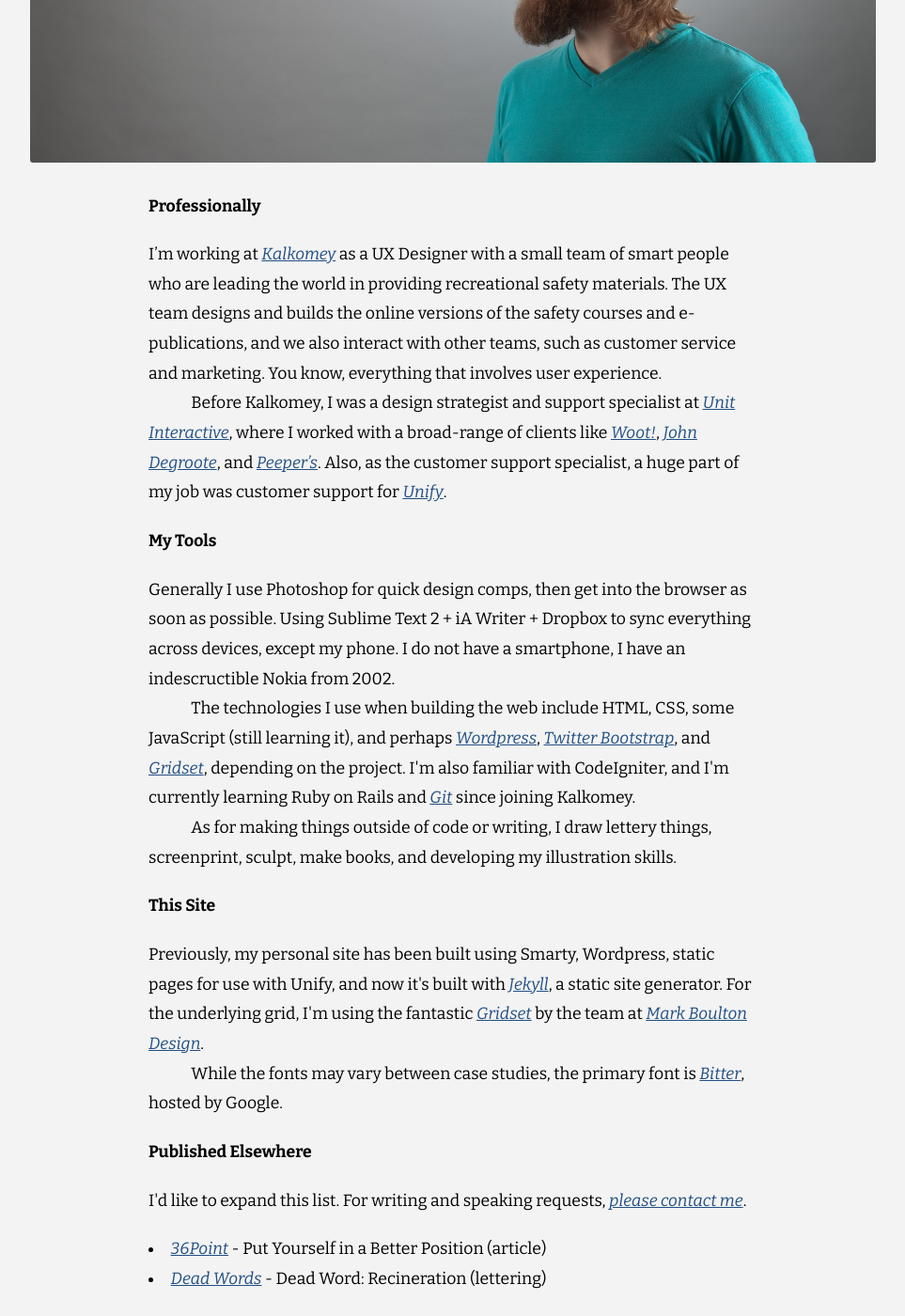
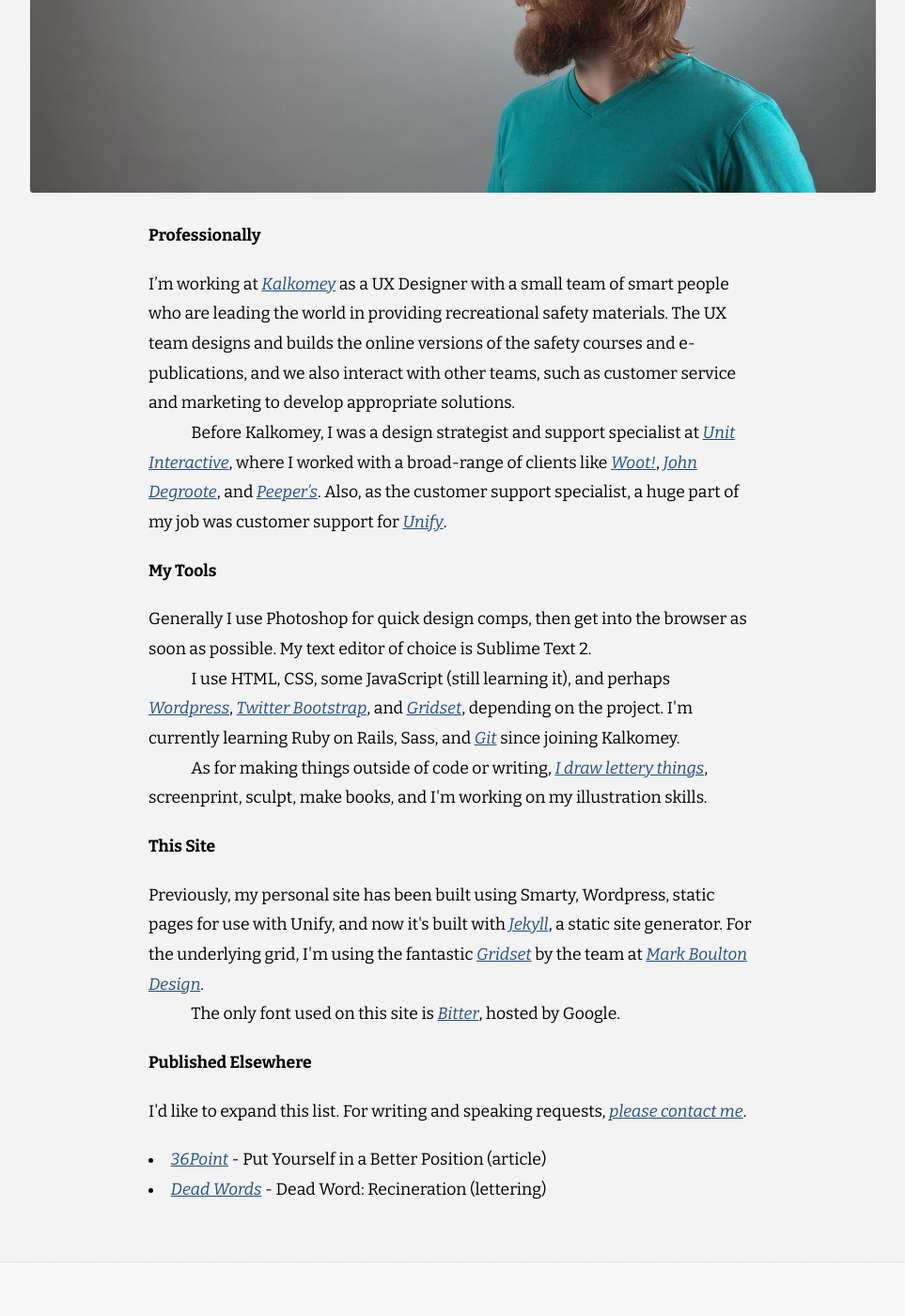
Before and after one commit to WriteEditor/ryan-rushing, a Jekyll site: the page built from about.html, in a window 1280 px wide and 1400 px high, scrolled down 773 px. Shown: the whole window at 94% size, without its empty margins (158-1121 px from the left). Built offline with Jekyll 4.4.1, drawn with Linux system fonts in a browser that asks for light colours; some of the changed text lies outside the part shown.

Commit message:
removed description on latest post, changed about page, removed facebook link

```diff
--- a/_layouts/global.html
+++ b/_layouts/global.html
@@ -65,7 +65,6 @@
 
 						<ul id="contact-info" class="l2-l4 m3-m4 s-hide">
 							<li><a href="http://twitter.com/drawingtype">Twitter</a></li>
-							<li><a href="http://facebook.com/drawingtype">Facebook</a></li>
 							<li><a href="http://dribbble.com/ryanrushing">Dribbble</a></li>
 							<li><a href="mailto:get@ryan-rushing.com">Email</a></li>
 						</ul>
--- a/about.html
+++ b/about.html
@@ -10,10 +10,10 @@
 		<div class="l-all m-all s-all">
 			<div class="l2-l3 m2-m4 s-all">
 				<p>
-					<a href="http://rachelrushing.com">My wife</a> and I live in the Dallas, TX area without dogs, although we would like to rescue a Greyhound one day. While she's pursuing her <abbr title="Masters of Fine Arts">MFA</abbr> at <abbr title="University of North Texas">UNT</abbr>, we're both making stuff for our shop, <a href="http://wecreatehappy.com">The Happy Factory</a>. I'm also the curator of <a href="http://canyoudefinelove.com">Can you define love?</a>, a blog about people and their thoughts on love.
+					<a href="http://rachelrushing.com">My wife</a> and I live in the Dallas, TX area <s>without dogs, although we would like to rescue a Greyhound one day</s> with our greyhound, Kodak. While she's pursuing her <abbr title="Masters of Fine Arts">MFA</abbr> at <abbr title="University of North Texas">UNT</abbr>, we're both making stuff for our shop, <a href="http://wecreatehappy.com">The Happy Factory</a>. I'm also the curator of <a href="http://canyoudefinelove.com">Can you define love?</a>, a blog about people and their thoughts on love.
 				</p>
 				<p>
-					I'm currently reading <a href="http://en.wikipedia.org/wiki/Twenty_Thousand_Leagues_Under_the_Sea"><i>Twenty Thousand Leagues Under the Sea</i></a> by Jules Verne. My favorite colors are cerulean and hot pink with glitter.
+					I'm currently reading <a href="http://books.google.com/books/about/The_Elements_of_Typographic_Style.html?id=uKkQAQAAMAAJ"><i>The Elements of Typographic Style</i></a> by Robert Bringhurst. My favorite colors are cerulean and hot pink with glitter.
 				</p>
 			</div>
 		</div>
@@ -31,7 +31,7 @@
 
 				<h3>Professionally</h3>
 				<p>
-					I&rsquo;m working at <a href="http://kalkomey.com">Kalkomey</a> as a UX Designer with a small team of smart people who are leading the world in providing recreational safety materials. The UX team designs and builds the online versions of the safety courses and e-publications, and we also interact with other teams, such as customer service and marketing. You know, everything that involves user experience.
+					I&rsquo;m working at <a href="http://kalkomey.com">Kalkomey</a> as a UX Designer with a small team of smart people who are leading the world in providing recreational safety materials. The UX team designs and builds the online versions of the safety courses and e-publications, and we also interact with other teams, such as customer service and marketing to develop appropriate solutions.
 				</p>
 
 				<p>
@@ -41,13 +41,13 @@
 				<h3>My Tools</h3>
 
 				<p>
-					Generally I use Photoshop for quick design comps, then get into the browser as soon as possible. Using Sublime Text 2 + iA Writer + Dropbox to sync everything across devices, except my phone. I do not have a smartphone, I have an indescructible Nokia from 2002.
+					Generally I use Photoshop for quick design comps, then get into the browser as soon as possible. My text editor of choice is Sublime Text 2.
 				</p>
 				<p>
-					The technologies I use when building the web include HTML, CSS, some JavaScript (still learning it), and perhaps <a href="http://wordpress.org">Wordpress</a>, <a href="http://twitter.github.com/bootstrap/">Twitter Bootstrap</a>, and <a href="http://gridsetapp.com">Gridset</a>, depending on the project. I'm also familiar with CodeIgniter, and I'm currently learning Ruby on Rails and <a href="http://git-scm.com/">Git</a> since joining Kalkomey.
+					I use HTML, CSS, some JavaScript (still learning it), and perhaps <a href="http://wordpress.org">Wordpress</a>, <a href="http://twitter.github.com/bootstrap/">Twitter Bootstrap</a>, and <a href="http://gridsetapp.com">Gridset</a>, depending on the project. I'm currently learning Ruby on Rails, Sass, and <a href="http://git-scm.com/">Git</a> since joining Kalkomey.
 				</p>
 				<p>
-					As for making things outside of code or writing, I draw lettery things, screenprint, sculpt, make books, and developing my illustration skills.
+					As for making things outside of code or writing, <a href="/lettering">I draw lettery things</a>, screenprint, sculpt, make books, and I'm working on my illustration skills.
 				</p>
 
 				<h3>This Site</h3>
@@ -55,7 +55,7 @@
 					Previously, my personal site has been built using Smarty, Wordpress, static pages for use with Unify, and now it's built with <a href="http://jekyllrb.com/">Jekyll</a>, a static site generator. For the underlying grid, I'm using the fantastic <a href="http://gridsetapp.com">Gridset</a> by the team at <a href="http://markboultondesign.com/">Mark Boulton Design</a>.
 				</p>
 				<p>
-					While the fonts may vary between case studies, the primary font is <a href="http://www.google.com/webfonts/specimen/Bitter">Bitter</a>, hosted by Google.
+					The only font used on this site is <a href="http://www.google.com/webfonts/specimen/Bitter">Bitter</a>, hosted by Google.
 				</p>
 
 				<h3>Published Elsewhere</h3>
```
Also changed, not shown: _posts/writing/2013-03-06-he-ran.md (+0 -1 lines).
